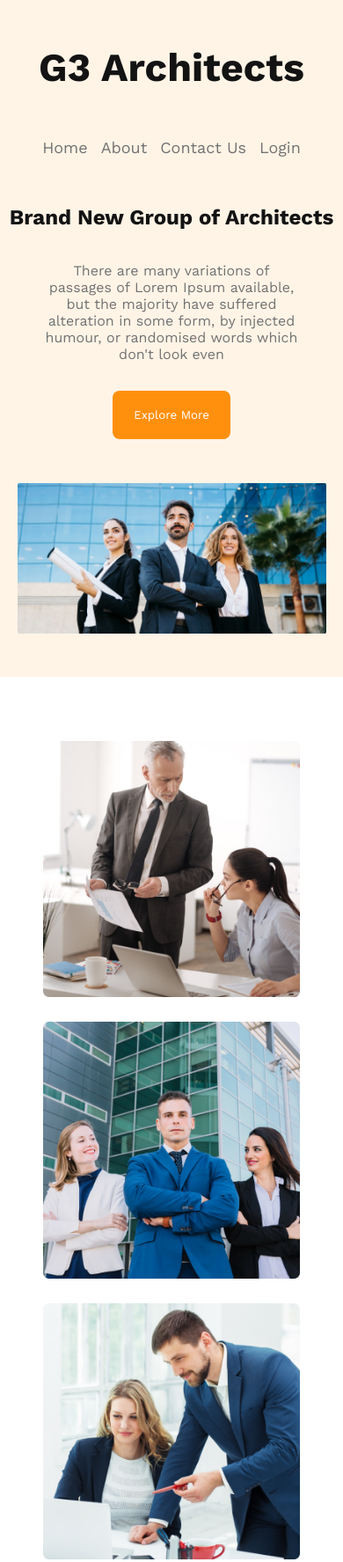
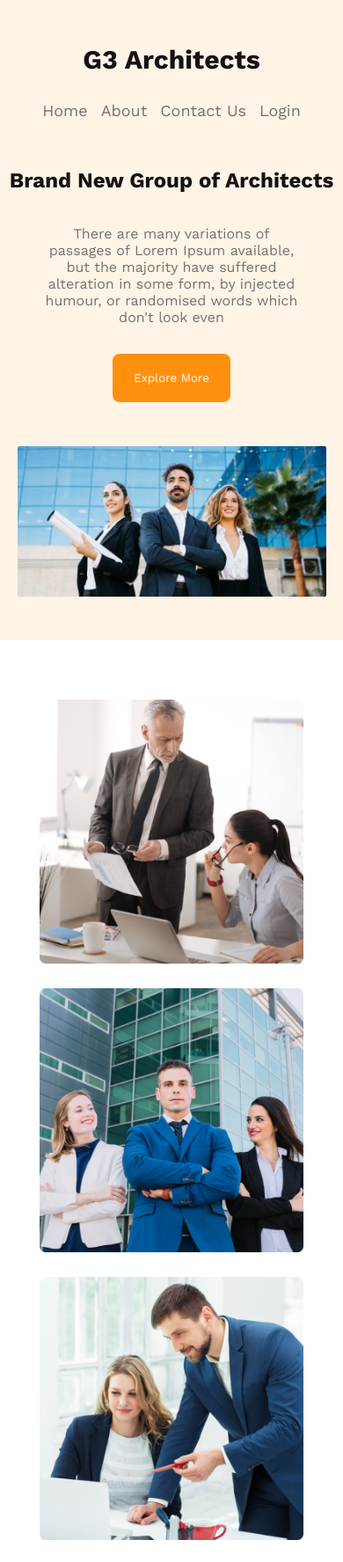
Before and after one commit to Tanvir3232/assignment-2, a plain HTML site: page index.html in a window 390 px wide. Shown: the top 1775 px of the page at 88% size. Drawn offline with nearby package versions, Linux system fonts and the light colour scheme.

Commit message:
some responsive bugs fixed

```diff
--- a/styles/style.css
+++ b/styles/style.css
@@ -214,16 +214,18 @@
     .header {
         padding: 50px 0px 45px;
     }
+    .nav{
+      flex-direction: column;
 
+    }
     .features,.feature-details{
         flex-direction: column;
         align-items: flex-start;
-        justify-content: space-between;
-        padding: 5px;
     }
 
     .site-name {
-        margin-bottom: 24px;
+        font-size: 30px;
+        margin-bottom: 30px;
     }
     .banner-title {
         font-size: 24px;
@@ -233,7 +235,7 @@
 
     .feature-teams {
         grid-template-columns: repeat(1, 1fr);
-        margin: 5%;
+        padding: 5%;
     }
 
     .team ,.feature-banner,.banner-thumbnail{
@@ -248,15 +250,12 @@
         margin-top: 10px;
         font-size: 24px;
     }
-    .facts,.sponsors-logos,.nav{
+    .facts,.sponsors-logos{
         flex-direction: column;
         gap: 30px;
         align-items: center;
         margin: 0px;
     }
-    .footer{
-        height: 100%;
-    }
 
 
 
```
